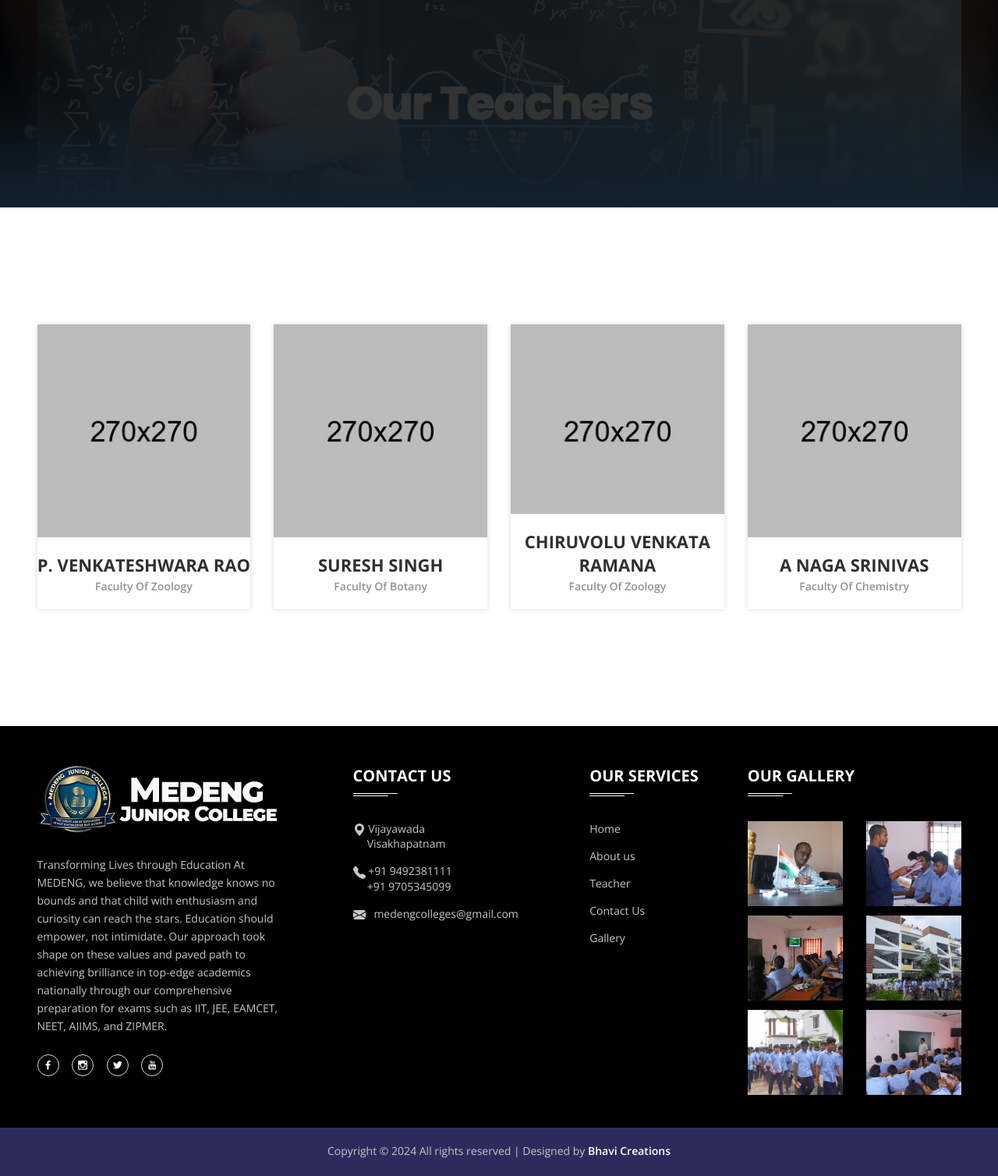
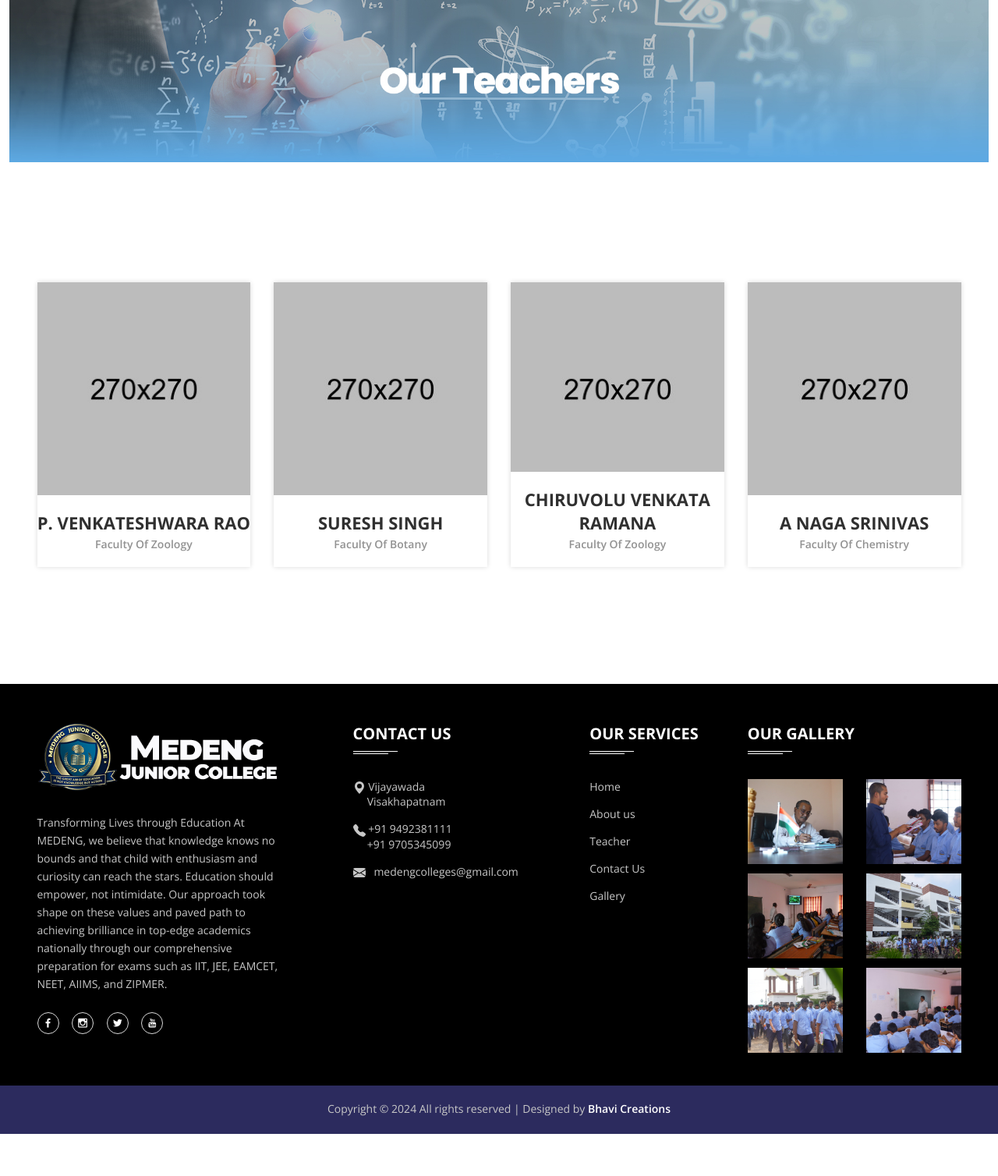
Before and after one commit to bhavi-creations/medeng, a PHP site: page /teacher.html in a window 1280 px wide. Shown: the part 220-1728 px from the top of the page at 78% size. After the commit the page ends 1674 px from the top, so only its background shows below. Run offline with PHP 8.4, Linux system fonts and the light colour scheme; some libraries are stand-ins or nearby versions.

Commit message:
teachermain image  change

```diff
--- a/css/style.css
+++ b/css/style.css
@@ -1009,15 +1009,15 @@ textarea {
     left: 0;
     top: 0;
     content: "";
-    background: rgba(0, 0, 0, 0.32);
+    /* background: rgba(0, 0, 0, 0.32); */
     width: 100%;
     height: 100%;
 }
 .two .single-slide:after{
-    background: rgba(0, 0, 0, 0.55);
+    /* background: rgba(112, 107, 107, 0.55); */
 }
 .three .single-slide:after, .banner-area:after{
-    background: rgba(0, 0, 0, 0.80);
+    /* background: rgba(155, 146, 146, 0.8); */
 }
 .slider-img{z-index: 1; position: relative; margin-right: -25px}
 .slider-area img {width: 100%;}
@@ -1400,7 +1400,7 @@ textarea {
     top: 50%;
     content: "";
     opacity: 0;
-    transform: translate(-50% -50%)
+    transform: translate(-50% -50%);
     margin: auto;
     z-index: 1;
     -webkit-transition: all 0.5s ease 0s;
@@ -3031,3 +3031,11 @@ p {
   .slider-img img {
     width: 100%; /* Ensure the image takes the full width */
   }
+
+
+  /* @media (max-width: 767px) {
+    .mainimage3 img {
+        height: 100px;
+        width: auto;
+    }
+} */
--- a/teacher.html
+++ b/teacher.html
@@ -123,28 +123,15 @@
     </header>
     <!-- Header Area End -->
 		<!-- Banner Area Start -->
-		<div class="">
-            <div class="banner-area text-center">
-                <div class="container">
-                    <div class="row">
-                        <div class="col-12">
-                            <div class="banner-area-wrapper2">
-                                <div class="banner-content">
-                                    <!-- <h2>our teachers</h2>  -->
-                                </div>
-                            </div>
-                        </div>
-                    </div>
-                </div>
+            <div class="container-fluid mainimage3">
+                <img src="img/teachermainimage.jpg"  class="img-fluid" alt="" height="100%" width="100%">
             </div>
-        </div>
 		<!-- Banner Area End -->
 
         <!-- Teacher Start -->
         <div class="teacher-area pt-150 pb-105">
             <div class="container">
                 <div class="row">
-
                     <div class="col-lg-3 col-md-4 col-sm-6">
                         <div class="single-teacher mb-45">
                             <div class="single-teacher-img">
```
Also changed, not shown: about.html (+5 -5 lines), index.html (+12 -3 lines).
